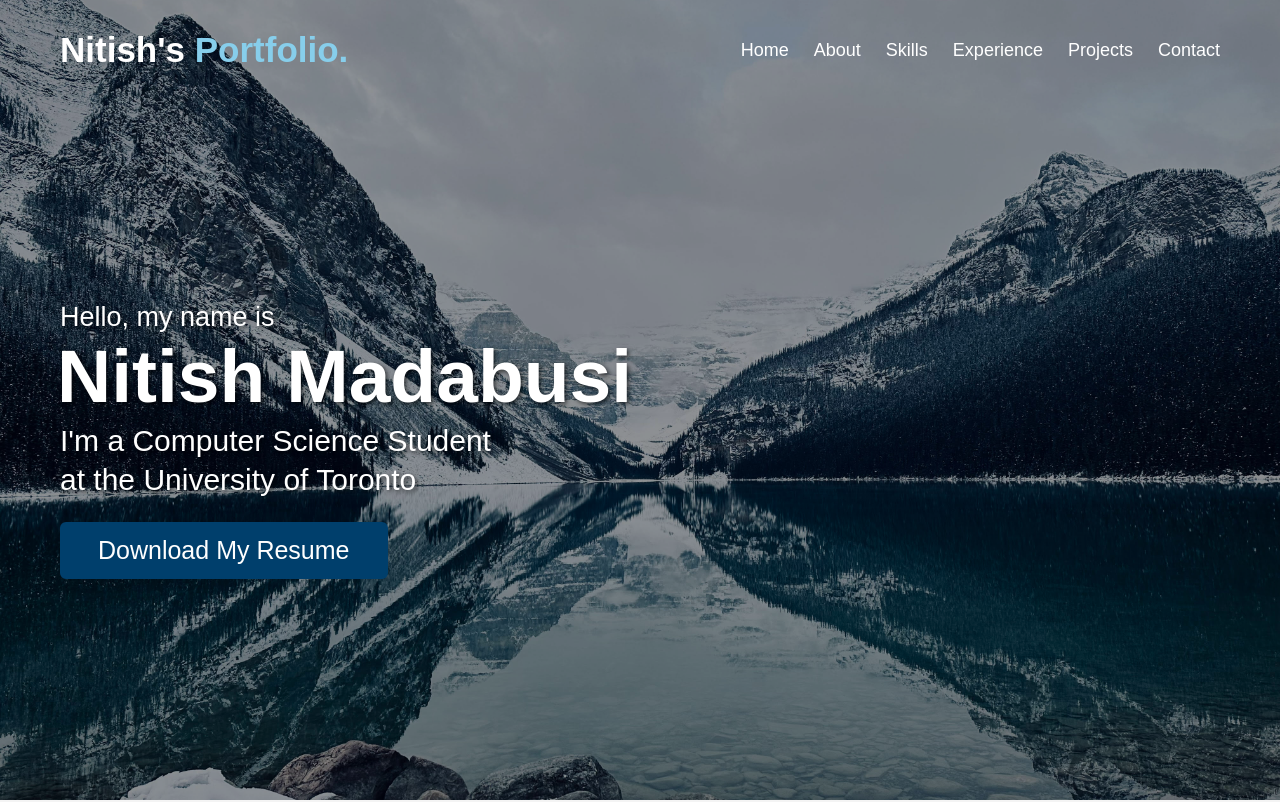
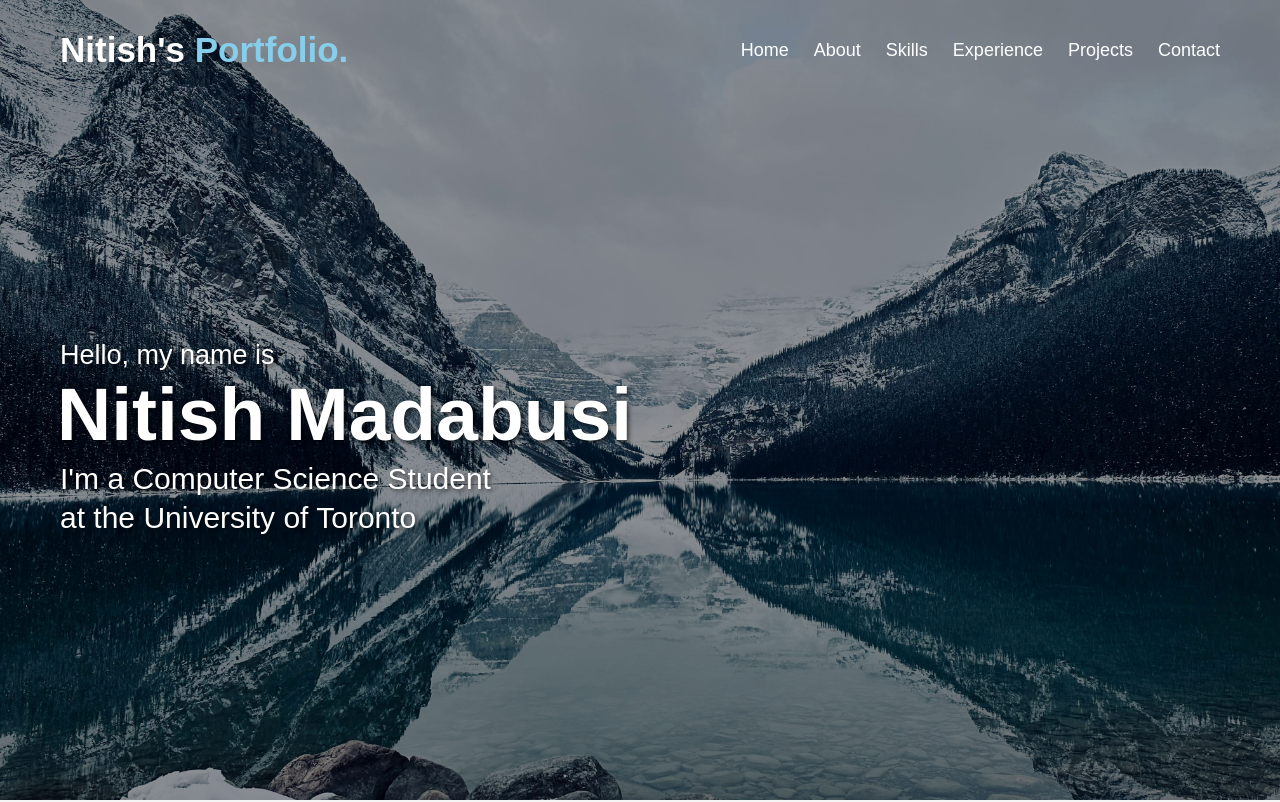
Before and after one commit to nitish06-c/NitishPortfolio, a React (Create React App) app in the folder nitish-personal-website/: page / in a window 1280 px wide. Shown: the top 802 px of the page. Built offline with nearby package versions, Linux system fonts and the light colour scheme; a web font is replaced by a local one.

Commit message:
updated website

```diff
--- a/nitish-personal-website/src/Home.js
+++ b/nitish-personal-website/src/Home.js
@@ -10,7 +10,6 @@ const Home = () => {
           <div className="text-2">Nitish Madabusi</div>
           <div className="text-3">I'm a <span className="typing">Computer Science Student</span></div>
           <div className="text-4"><span>at the University of Toronto</span></div>
-          <a href={resumeFile} download="Nitish Resume.pdf">Download My Resume</a>
         </div>
       </div>
     </section>
```
